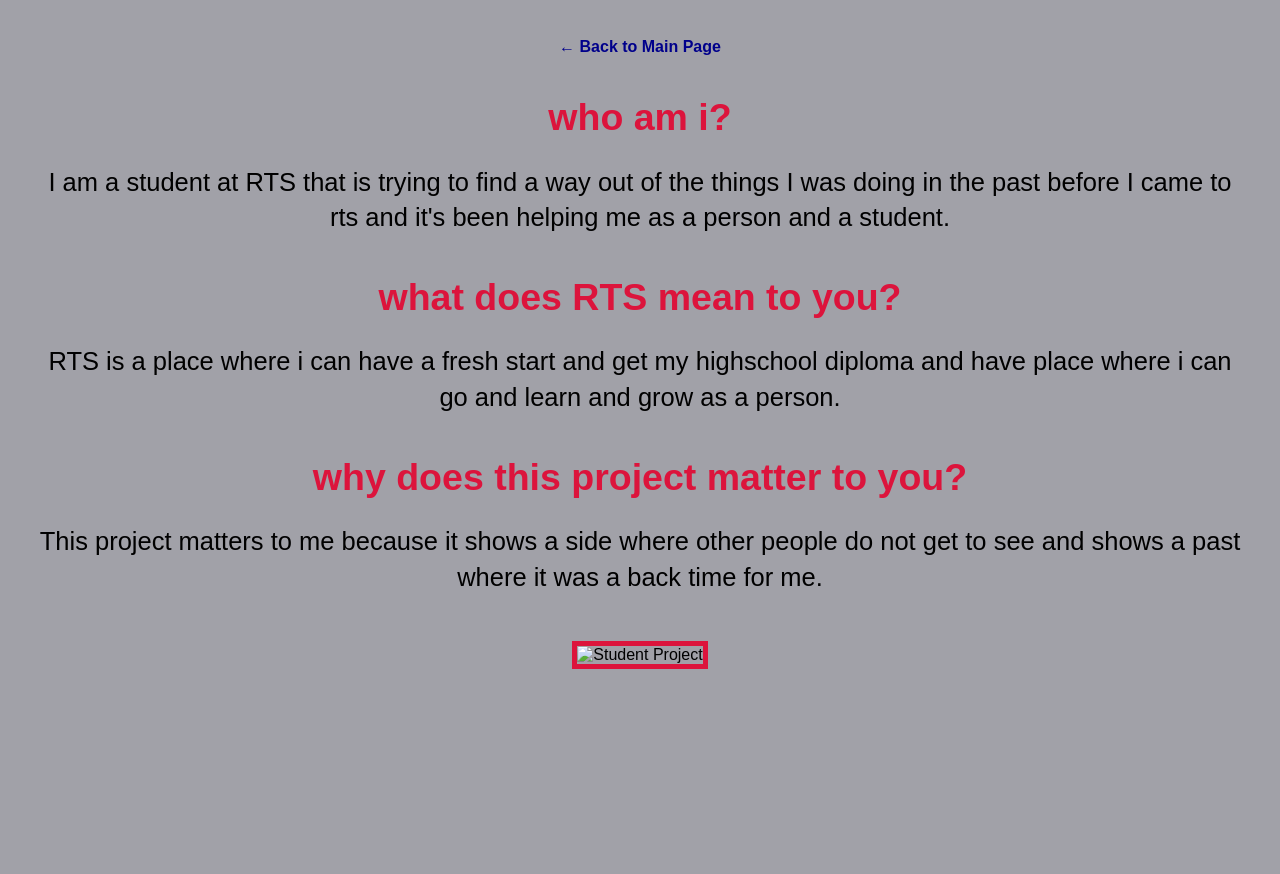
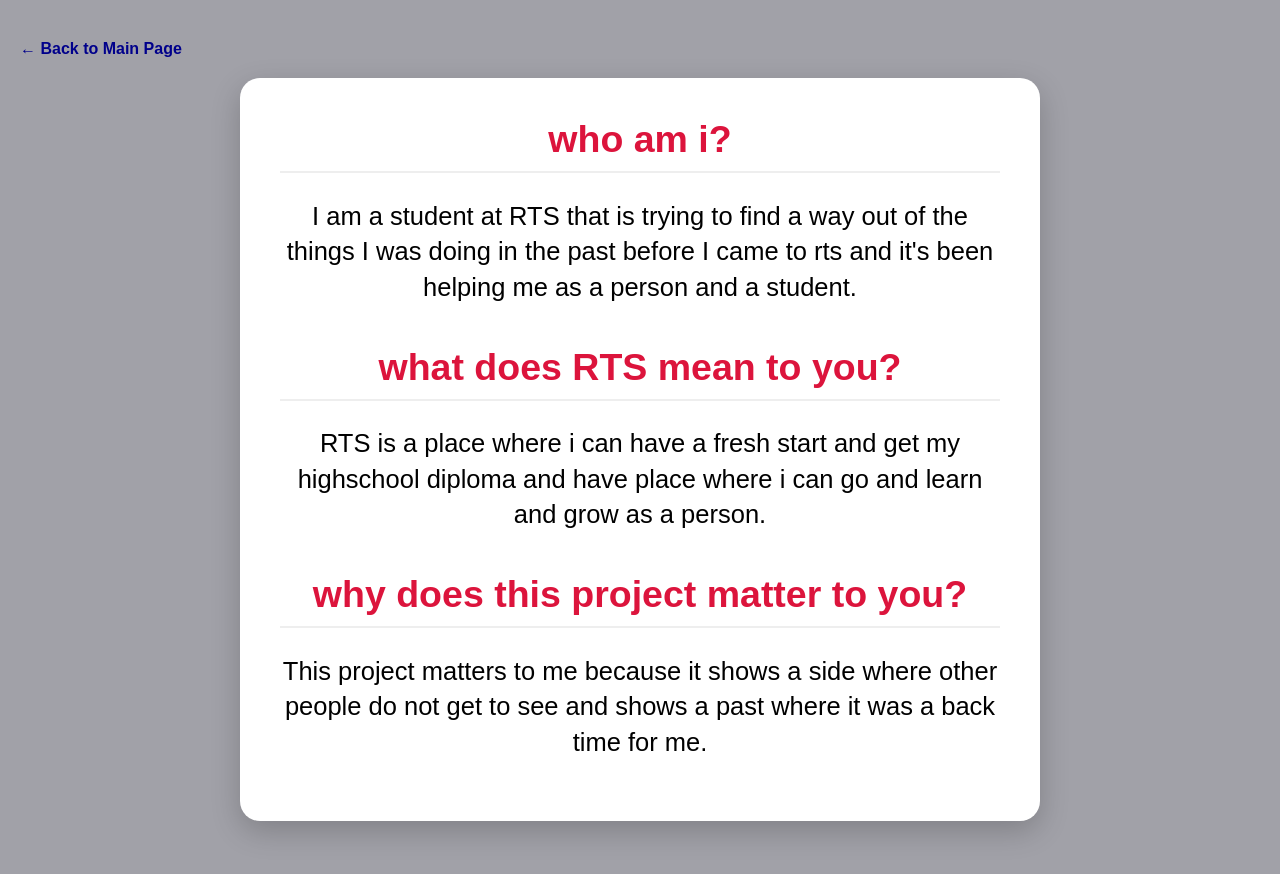
Before and after one commit to riance73/RTSFundraiser, a plain HTML site: page ty.html in a window 1280 px wide. Before the commit the page ends 800 px from the top, so only its background shows below. Drawn offline with Linux system fonts and the light colour scheme.

Commit message:
Refactor HTML structure and styles for better layout

```diff
--- a/ty.html
+++ b/ty.html
@@ -2,21 +2,78 @@
 <html>
 <head>
   <style>
-      body { text-align: center; background-color: #a1a1a8; font-family: fantasy, serif; padding: 30px; }
-      p { font-size: 25.5px; color: black; line-height: 1.4; }
-      h1 { color: crimson; font-weight: bold; font-size: 37.5px; margin-top: 40px; }
-      img { max-width: 100%; height: auto; border: 5px solid crimson; margin-top: 20px; }
-      .back { display: block; margin-bottom: 20px; color: #00008B; text-decoration: none; font-weight: bold; }
+    /* 1. Body centers the card and keeps the student's gray background */
+    body {
+      background-color: #a1a1a8;
+      font-family: fantasy, serif;
+      margin: 0;
+      padding: 40px 20px;
+      display: flex;
+      flex-direction: column;
+      align-items: center;
+      min-height: 100vh;
+      text-align: center;
+    }
+
+    /* 2. The Card Shape */
+    main {
+      background-color: white;   /* The white card container */
+      max-width: 800px;
+      width: 100%;
+      padding: 40px;
+      border-radius: 20px;
+      box-shadow: 0 10px 30px rgba(0, 0, 0, 0.2);
+      box-sizing: border-box;
+    }
+
+    /* Student's specific styles preserved */
+    h1 {
+      color: crimson;
+      font-weight: bold;
+      font-size: 37.5px;
+      margin-top: 40px;
+      border-bottom: 2px solid #eee; /* Adds a clean divider like the others */
+      padding-bottom: 10px;
+    }
+
+    h1:first-child { margin-top: 0; } /* Keeps the top title snug */
+
+    p {
+      font-size: 25.5px;
+      color: black;
+      line-height: 1.4;
+      margin-bottom: 20px;
+    }
+
+    img {
+      max-width: 100%;
+      height: auto;
+      border: 5px solid crimson;
+      margin-top: 20px;
+      border-radius: 10px;
+    }
+
+    .back {
+      color: #00008B;
+      text-decoration: none;
+      font-weight: bold;
+      align-self: flex-start; /* Keeps the back link on the left */
+      margin-bottom: 20px;
+    }
   </style>
 </head>
 <body>
+
   <a href="index.html" class="back">← Back to Main Page</a>
+
+  <main>
     <h1>who am i?</h1>
     <p>I am a student at RTS that is trying to find a way out of the things I was doing in the past before I came to rts and it's been helping me as a person and a student.</p>
+
     <h1>what does RTS mean to you?</h1>
     <p>RTS is a place where i can have a fresh start and get my highschool diploma and have place where i can go and learn and grow as a person.</p>
+
     <h1>why does this project matter to you?</h1>
     <p>This project matters to me because it shows a side where other people do not get to see and shows a past where it was a back time for me.</p>
-    <img src="Screenshot-2026-03-31-1.29.51-PM.png" alt="Student Project">
-  </body>
-</html>
+
+    <img src="Screenshot-2026-03-31-1.29.5
```
Lines whose indentation alone changed are shown as unchanged.
